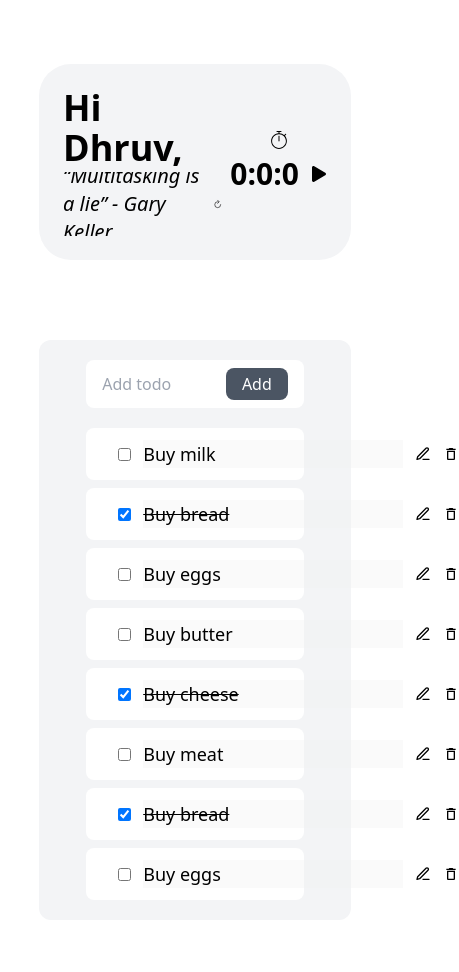
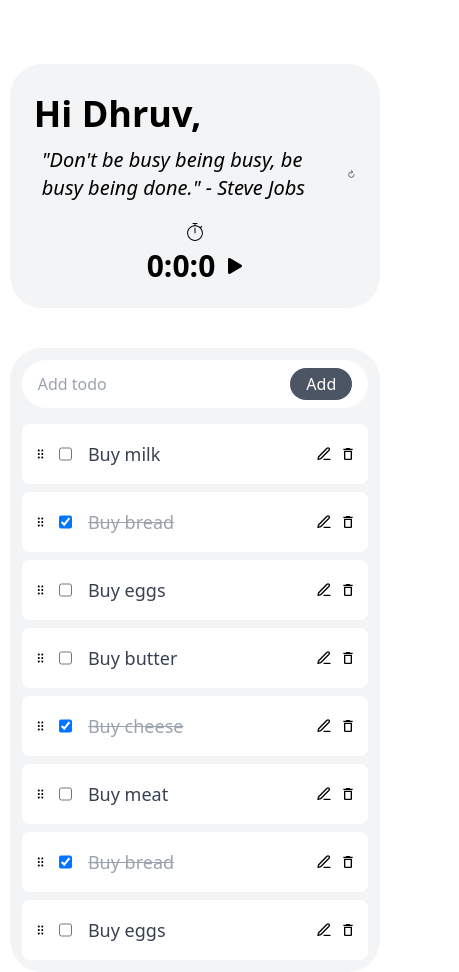
Before and after one commit to dhruvkaushik305/Todoer, a React (Vite) app in the folder frontend/: page / in a window 390 px wide. Shown: the whole page, 459 px wide, since content can reach past the window. Before the commit the page ends 920 px from the top, so only its background shows below. Built offline with nearby package versions, Linux system fonts and the light colour scheme.

Commit message:
FIX: Made the layout responsive and structured the folders

```diff
--- a/frontend/src/Pages/Home/DashboardLayout.tsx
+++ b/frontend/src/Pages/Home/Dashboard/DashboardLayout.tsx
@@ -3,7 +3,7 @@ import Greetings from "./Greetings";
 import TimeLayout from "./TimeLayout";
 const DashboardLayout: React.FC = () => {
   return (
-    <div className="flex w-[80%] items-center justify-between rounded-[2rem] bg-gray-100 p-5">
+    <div className="grid w-[95%] grid-cols-1 grid-rows-3 items-center rounded-[2rem] bg-gray-100 p-5 md:w-[90%] md:grid-cols-3 md:grid-rows-1 xl:w-[80%]">
       <Greetings />
       <TimeLayout />
     </div>
--- a/frontend/src/Pages/Home/Greetings.tsx
+++ b/frontend/src/Pages/Home/Dashboard/Greetings.tsx
@@ -2,7 +2,7 @@ import React from "react";
 import Quote from "./Quote";
 const Greetings: React.FC = () => {
   return (
-    <div className="flex flex-col justify-center gap-1 rounded-md p-1">
+    <div className="row-span-2 flex flex-col justify-center gap-1 overflow-hidden rounded-md p-1 md:col-span-2">
       <p className="text-4xl font-semibold">Hi Dhruv,</p>
       <Quote />
     </div>
--- /dev/null
+++ b/frontend/src/Pages/Home/Dashboard/Quote.tsx
@@ -0,0 +1,13 @@
+import React from "react";
+import { IoRefreshSharp } from "react-icons/io5";
+const Quote: React.FC = () => {
+  return (
+    <div className="overflow-x-hiddentext-xl flex max-h-32 items-center gap-2 overflow-y-auto italic">
+      <p className="p-2 text-xl italic">
+        "Don't be busy being busy, be busy being done." - Steve Jobs
+      </p>
+      <IoRefreshSharp className="size-15" />
+    </div>
+  );
+};
+export default Quote;
--- a/frontend/src/Pages/Home/HomeLayout.tsx
+++ b/frontend/src/Pages/Home/HomeLayout.tsx
@@ -1,9 +1,9 @@
 import React from "react";
-import TodosLayout from "./TodosLayout";
-import DashboardLayout from "./DashboardLayout";
+import DashboardLayout from "./Dashboard/DashboardLayout";
+import TodosLayout from "./Todos/TodosLayout";
 const HomeLayout: React.FC = () => {
   return (
-    <div className="flex flex-col items-center justify-center gap-20">
+    <div className="flex flex-col items-center justify-center gap-10 md:gap-14">
       <DashboardLayout />
       <TodosLayout />
     </div>
--- a/frontend/src/Pages/Home/Quote.tsx
+++ /dev/null
@@ -1,13 +0,0 @@
-import React from "react";
-import { IoRefreshSharp } from "react-icons/io5";
-const Quote: React.FC = () => {
-  return (
-    <div className="flex max-h-[4rem] max-w-[50rem] items-center gap-2 overflow-y-auto overflow-x-hidden text-xl italic">
-      <p className="overflow-x-hiddenp-1 overflow-y-auto text-xl italic">
-        “Multitasking is a lie” - Gary Keller
-      </p>
-      <IoRefreshSharp className="size-15" />
-    </div>
-  );
-};
-export default Quote;
--- a/frontend/src/Pages/Home/AddTodo.tsx
+++ b/frontend/src/Pages/Home/Todos/AddTodo.tsx
@@ -1,6 +1,6 @@
 import React from "react";
-import { todoAtom } from "../../store/todo";
 import { useSetRecoilState } from "recoil";
+import { todoAtom } from "../../../store/todo";
 const AddTodo: React.FC = () => {
   const setTodos = useSetRecoilState(todoAtom);
   const titleRef = React.useRef<HTMLInputElement>(null);
@@ -18,7 +18,7 @@ const AddTodo: React.FC = () => {
     titleRef.current!.value = "";
   };
   return (
-    <div className="flex w-[80%] items-center justify-center rounded-lg bg-white p-2 px-4">
+    <div className="flex w-full items-center justify-center rounded-[2rem] bg-white p-2 px-4 md:w-[90%] xl:w-[80%]">
       <input
         type="text"
         placeholder="Add todo"
@@ -27,7 +27,7 @@ const AddTodo: React.FC = () => {
         onKeyDown={(e) => e.key === "Enter" && handleAddTodo()}
       />
       <button
-        className="rounded-lg bg-gray-600 px-4 py-1 text-white"
+        className="rounded-[1rem] bg-gray-600 px-4 py-1 text-white"
         onClick={handleAddTodo}
       >
         Add
--- a/frontend/src/Pages/Home/Todo.tsx
+++ b/frontend/src/Pages/Home/Todos/Todo.tsx
@@ -5,8 +5,8 @@ import { FiEdit3 } from "react-icons/fi";
 import { MdDeleteOutline } from "react-icons/md";
 import { RxDragHandleDots2 } from "react-icons/rx";
 import { useSetRecoilState } from "recoil";
-import { todoAtom } from "../../store/todo";
 import { FaCheck } from "react-icons/fa";
+import { todoAtom } from "../../../store/todo";
 
 interface TodoProps {
   id: number;
@@ -57,20 +57,20 @@ const Todo: React.FC<TodoProps> = ({ id, title, completed }) => {
   };
   return (
     <div
-      className="flex w-full items-center justify-start gap-5 rounded-lg bg-white p-3"
+      className="flex w-full items-center justify-between rounded-lg bg-white p-3"
       {...attributes}
       ref={setNodeRef}
       style={style}
     >
-      <RxDragHandleDots2
-        className="cursor-grab active:cursor-grabbing"
-        {...listeners}
-      />
-      <div className="flex items-center gap-3">
+      <div className="flex grow items-center gap-3">
+        <RxDragHandleDots2
+          className="cursor-grab active:cursor-grabbing"
+          {...listeners}
+        />
         <input
           type="checkbox"
           checked={completed}
-          className=""
+          className="size-4"
           onChange={completionHandler}
         />
         <input
@@ -79,8 +79,10 @@ const Todo: React.FC<TodoProps> = ({ id, title, completed }) => {
           disabled
           onKeyDown={keyboardHandler}
           ref={titleRef}
-          className={`text-lg focus:outline-none ${completed ? "line-through" : null}`}
+          className={`w-full bg-white p-1 text-lg focus:outline-none ${completed ? "text-gray-400 line-through" : "text-gray-700"}`}
         />
+      </div>
+      <div className="flex items-center gap-2">
         {edit ? (
           <FaCheck onClick={editHandler} />
         ) : (
--- a/frontend/src/Pages/Home/TodosLayout.tsx
+++ b/frontend/src/Pages/Home/Todos/TodosLayout.tsx
@@ -4,7 +4,7 @@ import TodosList from "./TodosList";
 
 const TodosLayout: React.FC = () => {
   return (
-    <div className="flex h-full w-[80%] flex-col items-center gap-5 rounded-xl bg-gray-100 p-5">
+    <div className="flex h-full w-[95%] flex-col items-center gap-4 rounded-[2rem] bg-gray-100 p-3 md:w-[90%] md:gap-7 md:p-5 xl:w-[80%]">
       <AddTodo />
       <TodosList />
     </div>
--- a/frontend/src/Pages/Home/TodosList.tsx
+++ b/frontend/src/Pages/Home/Todos/TodosList.tsx
@@ -1,5 +1,4 @@
 import React from "react";
-import { todoAtom } from "../../store/todo";
 import { useRecoilState } from "recoil";
 import Todo from "./Todo";
 import {
@@ -15,6 +14,7 @@ import {
   useSensor,
   useSensors,
 } from "@dnd-kit/core";
+import { todoAtom } from "../../../store/todo";
 const TodosList: React.FC = () => {
   const [todos, setTodos] = useRecoilState(todoAtom);
   const dragHandler = (event: any) => {
@@ -26,7 +26,7 @@ const TodosList: React.FC = () => {
   };
   const sensors = useSensors(useSensor(PointerSensor), useSensor(TouchSensor));
   return (
-    <div className="flex w-[80%] flex-col items-start gap-2">
+    <div className="flex w-full flex-col items-start gap-2 md:w-[90%] xl:w-[80%]">
       <DndContext
         sensors={sensors}
         collisionDetection={closestCenter}
```
Also changed, not shown: frontend/src/Pages/Home/Dashboard/Stopwatch.tsx (renamed from frontend/src/Pages/Home/Stopwatch.tsx), frontend/src/Pages/Home/Dashboard/TimeLayout.tsx (renamed from frontend/src/Pages/Home/TimeLayout.tsx).
